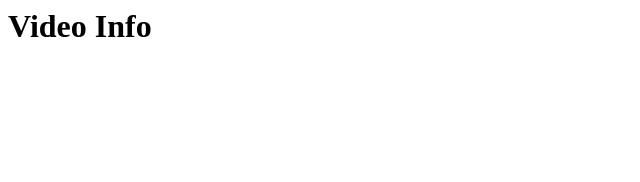
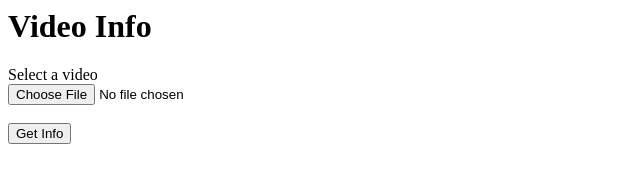
Before and after one commit to ckorbet/electron-training-workspace, an Electron app: page videoinfo/index.html in a window 1280 px wide. Shown: the whole page, without its empty margins (0-640 px from the left). Drawn offline with Linux system fonts and the light colour scheme.

Commit message:
Getting a file

```diff
--- a/videoinfo/index.html
+++ b/videoinfo/index.html
@@ -1,4 +1,21 @@
 <head></head>
 <body>
     <h1>Video Info</h1>
+    <form id="myForm">
+        <div>
+            <label>Select a video</label>
+            </br>
+            <input id="fileInputId" type="file" accept="video/*"/>
+        </div>
+        </br>
+        <button type="submit">Get Info</button>
+    </form>
+
+    <script>
+        document.getElementById('myForm').addEventListener('submit', (event) => {
+            event.preventDefault();
+            const myFile = document.getElementById("fileInputId").files[0];
+            debugger
+        });
+    </script>
 </body>
```
